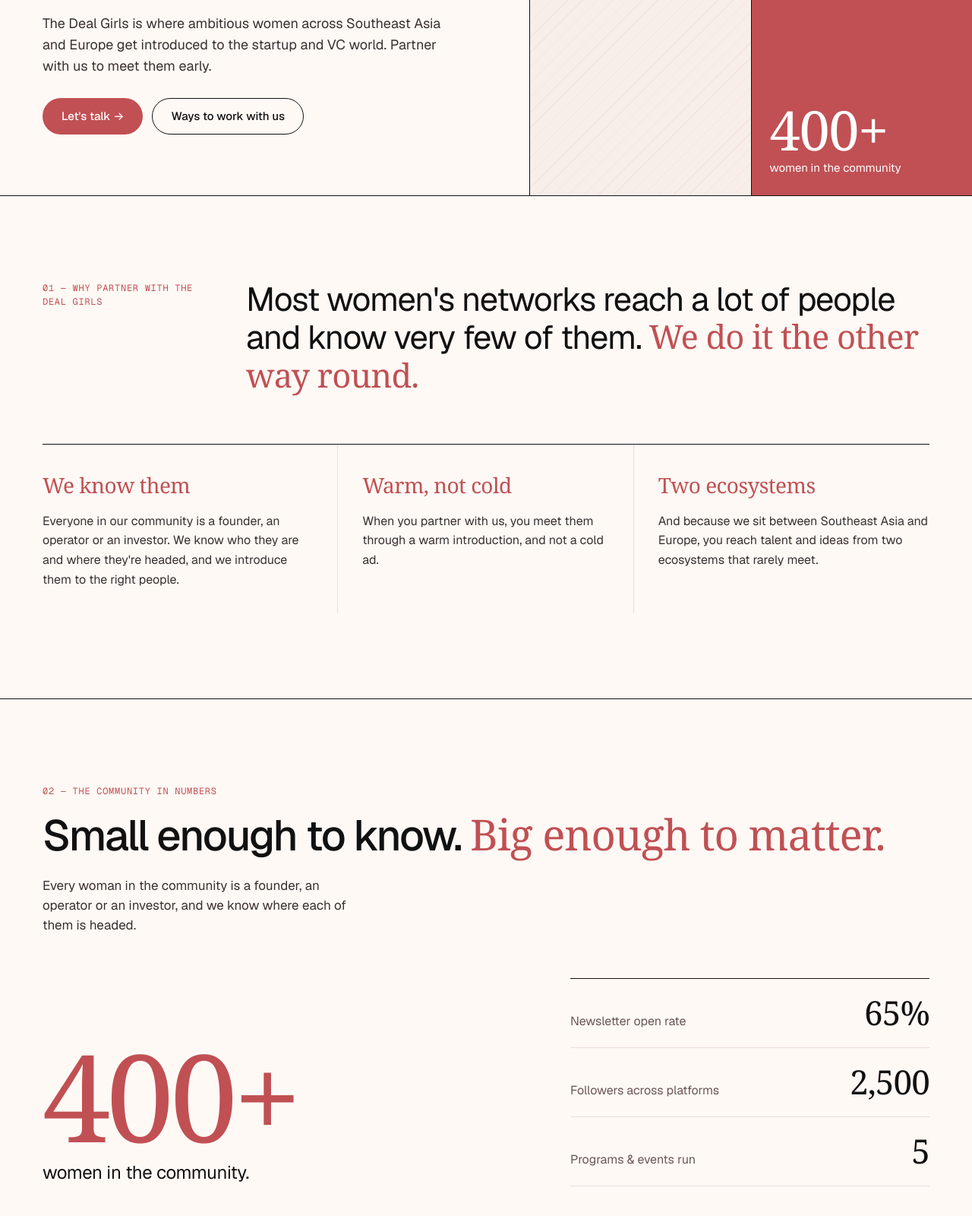
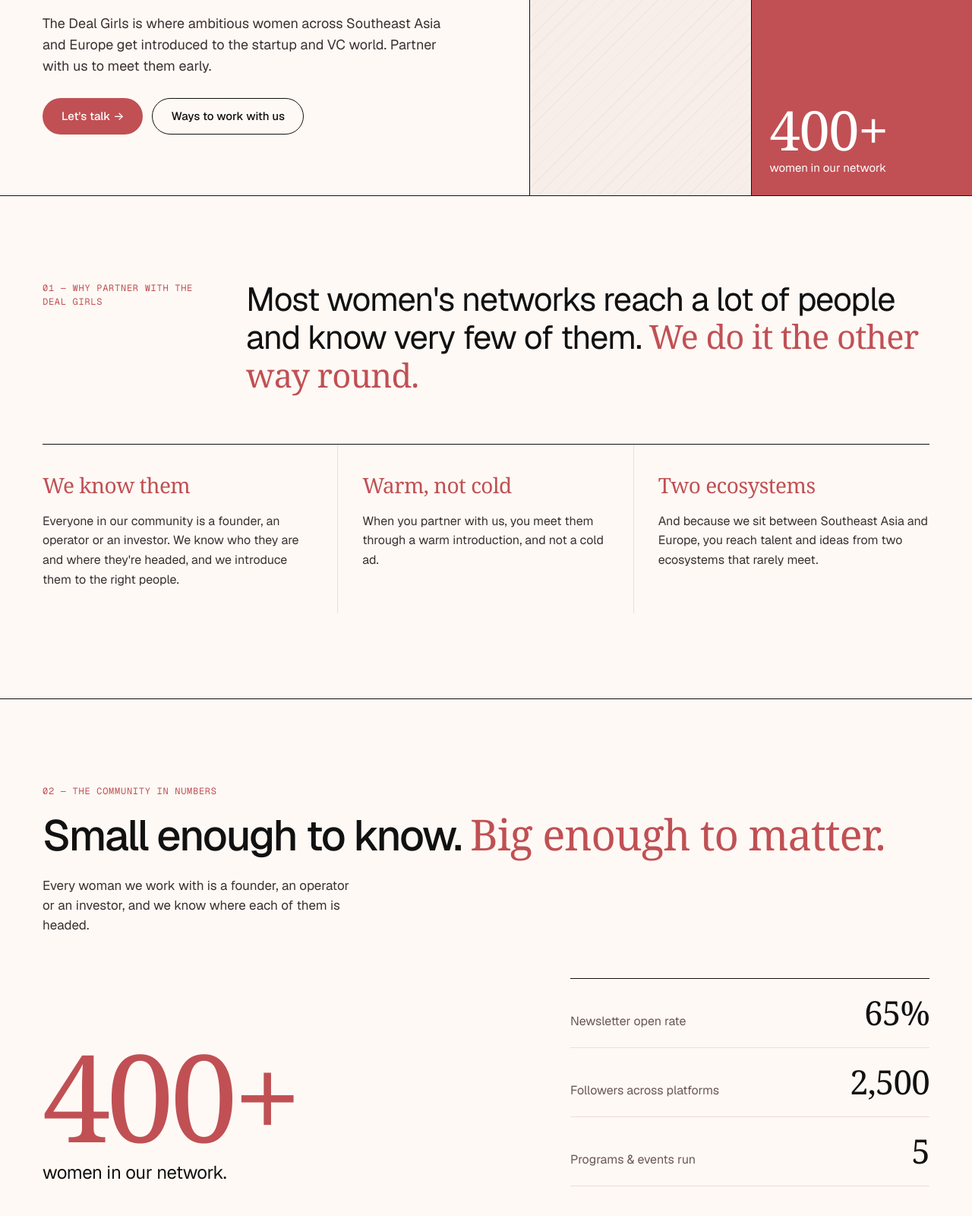
Before and after one commit to ghiffarin/the-deal-girls-site, a plain HTML site: page partners.html in a window 1280 px wide. Shown: the part 420-2020 px from the top of the page at 76% size. Drawn offline with nearby package versions, Linux system fonts and the light colour scheme; a web font is replaced by a local one.

Commit message:
Sharpen 'community' heading and cut repeated wording
Co-Authored-By: Claude Opus 5.5 <noreply@anthropic.com>
Claude-Session: https://claude.ai/code/session_01T7Meiz891KkrD6cUqeyNC3

```diff
--- a/partners.html
+++ b/partners.html
@@ -65,7 +65,7 @@
     <div class="photo p-hero__p2" data-photo="partners-hero-2" data-alt="Speaker at a TDG event"><span class="photo__hint">partners-hero-2.jpg</span></div>
     <div class="p-hero__stat">
       <span class="mono">Community</span>
-      <div><span class="serif">400+</span><span>women in the community</span></div>
+      <div><span class="serif">400+</span><span>women in our network</span></div>
     </div>
   </div>
 </section>
@@ -93,10 +93,10 @@
         <p class="mono label">02 — The community in numbers</p>
         <h2>Small enough to know. <span class="accent">Big enough to matter.</span></h2>
       </div>
-      <p class="section__lead">Every woman in the community is a founder, an operator or an investor, and we know where each of them is headed.</p>
+      <p class="section__lead">Every woman we work with is a founder, an operator or an investor, and we know where each of them is headed.</p>
     </div>
     <div class="p-nums">
-      <div class="p-nums__hero"><span class="serif">400+</span><span>women in the community.</span></div>
+      <div class="p-nums__hero"><span class="serif">400+</span><span>women in our network.</span></div>
       <div class="p-nums__list">
         <div><span>Newsletter open rate</span><span class="serif">65%</span></div>
         <div><span>Followers across platforms</span><span class="serif">2,500</span></div>
```
Also changed, not shown: index.html (+3 -3 lines).
